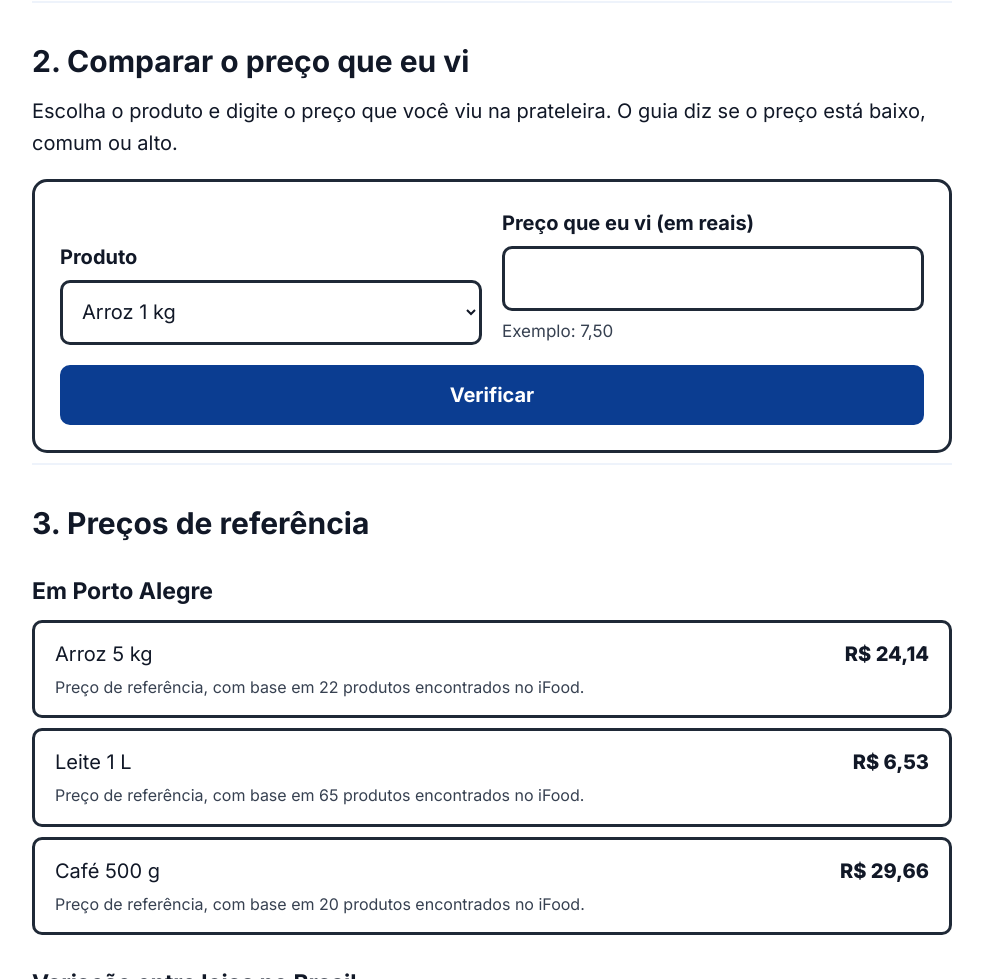
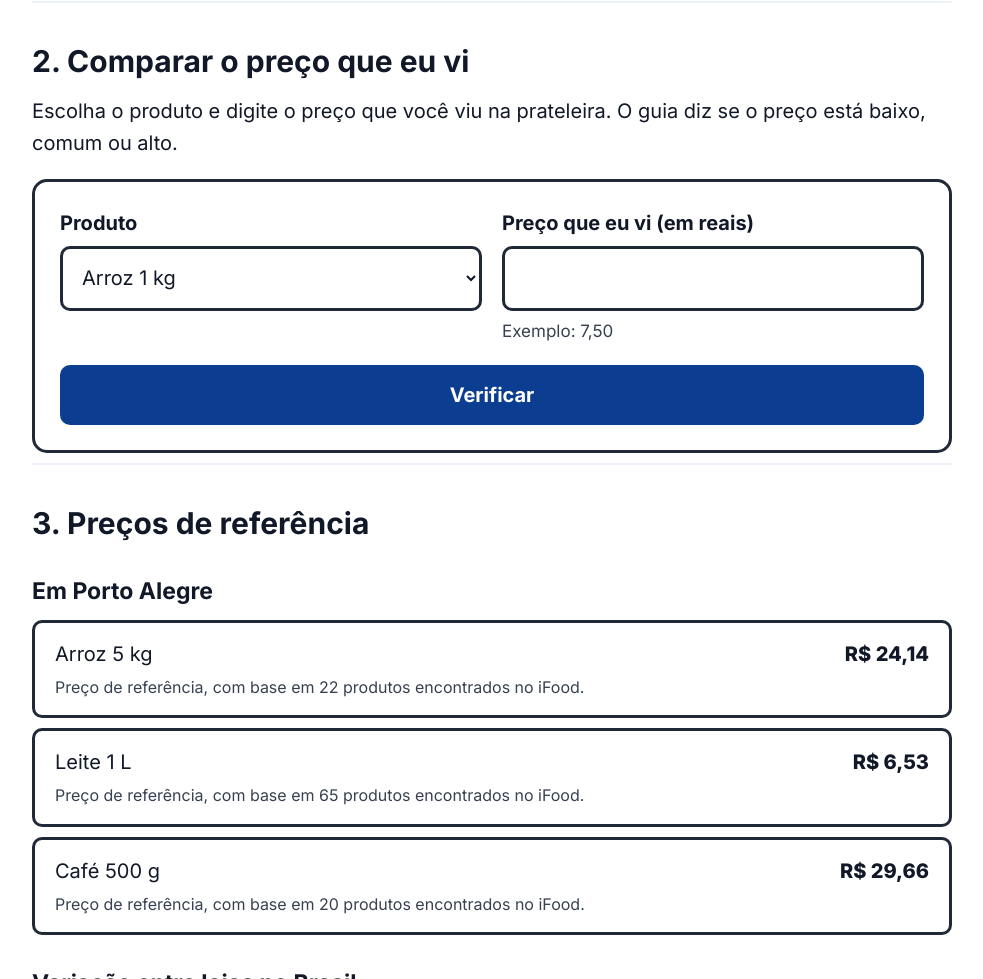
Before and after one commit to theylor999/quanto-custa-o-mercado, a plain HTML site: page guia/index.html in a window 1280 px wide. Shown: the part 1802-2781 px from the top of the page, without its empty margins (148-1131 px from the left). Drawn offline with Linux system fonts and the light colour scheme.

Commit message:
fix(guia): align product and price fields at the top

```diff
--- a/guia/css/guia.css
+++ b/guia/css/guia.css
@@ -249,7 +249,7 @@ th { background: var(--fundo-suave); font-weight: 800; }
 }
 
 @media (min-width: 40rem) {
-  .cartao { grid-template-columns: 1fr 1fr; align-items: end; }
+  .cartao { grid-template-columns: 1fr 1fr; align-items: start; }
   .cartao button.principal { grid-column: 1 / -1; }
 }
 
```
